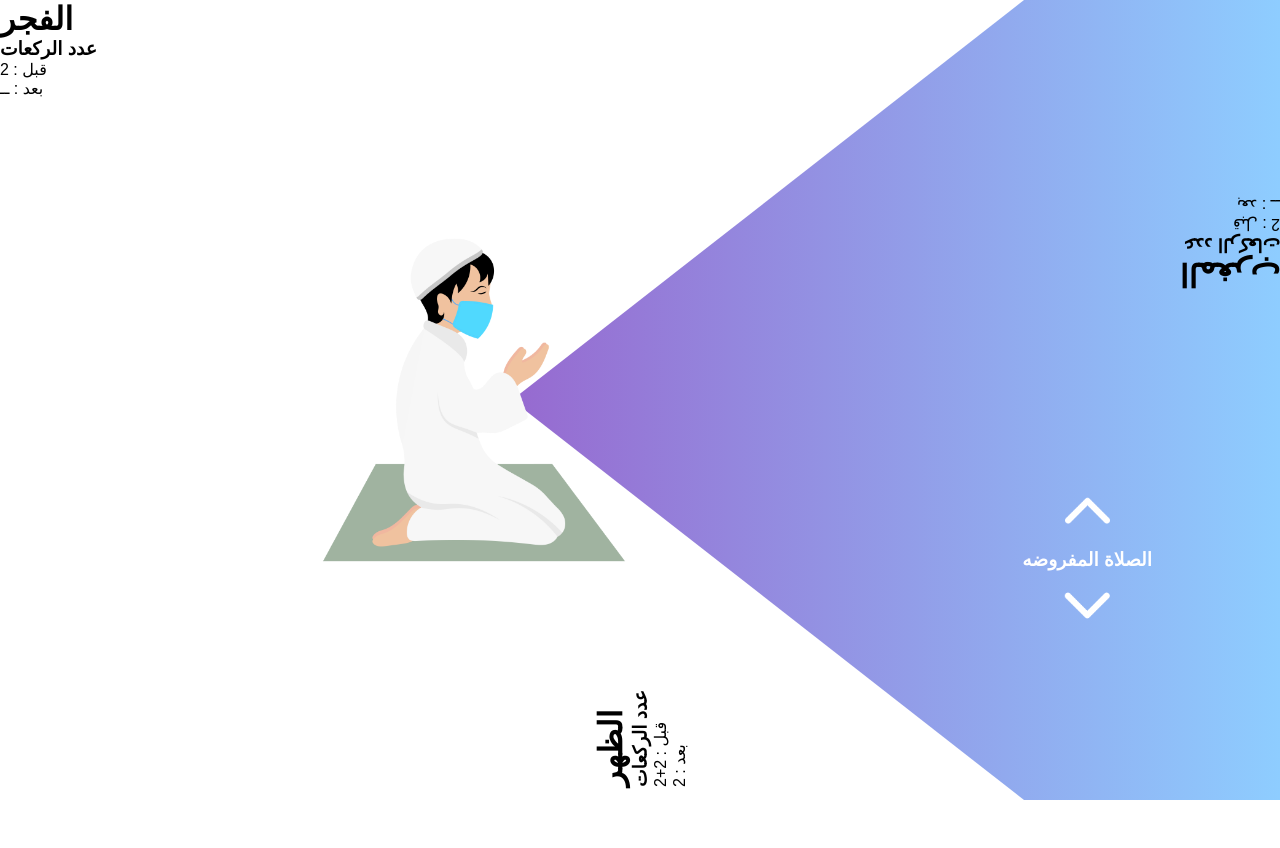
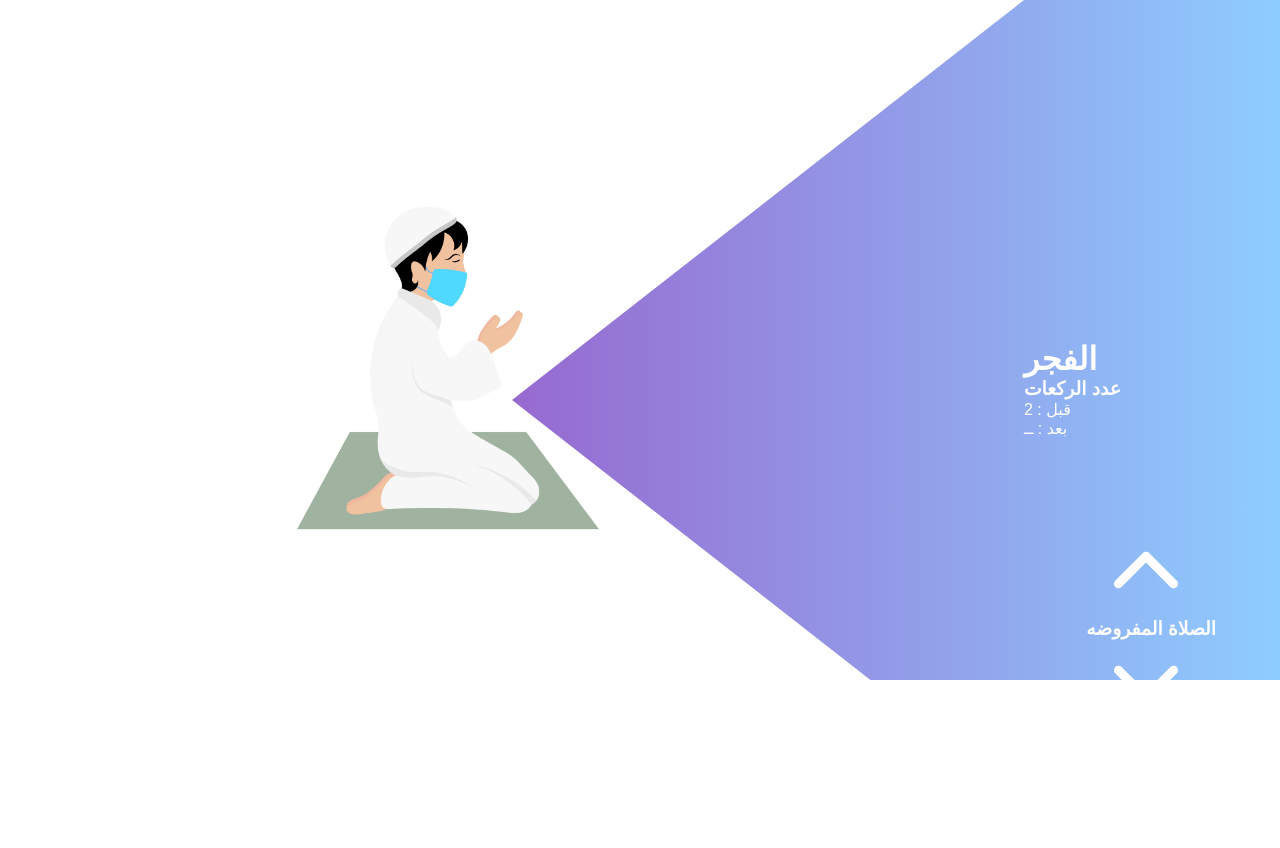
Before and after one commit to Eslam-Shaalan/SonannElRawateb, a plain HTML site: page index.html in a window 1280 px wide. Before the commit the page ends 800 px from the top, so only its background shows below. Drawn offline with Linux system fonts and the light colour scheme.

Commit message:
Update style.css

```diff
--- a/style.css
+++ b/style.css
@@ -2,107 +2,79 @@
     margin:0;
     padding: 0;
     font-family: sans-serif;
+    box-sizing: border-box;
 }
 
 .main{
     width: 100%;
+    min-width: 480px;
     height: 100vh;
-    position: relative;
-    overflow: hidden;
+    max-height: 680px;
     background: linear-gradient(to right,#9c27b0,#8ecdff);
+
 }
 
-.title {
-
-    width: 5rem;
-    position: absolute;
-    top: 10%;
-    right: 10%;
-    align-items: center;
-}
-.title h1{
-    font-size:2rem;
-    color: #fff;
-    text-align: center;
-}
-.information{
-    width: 100vw;
-    height: 100vh;
-    position: absolute;
-    top: 50%;
-    left: -10%;
-    transform: translateY(-50%);
-}
 #circle{
     width: 100vw;
     height: 100vh;
-    position: absolute;
-    top: 0;
-    left: 0;
-    border-radius: 50%;
-   transform: rotate(0deg);
-   transition: 1s;
+    background-color: transparent;
+    display: grid;
+    grid-template-columns: repeat(5,1fr);
+    grid-template-rows: repeat(5,1fr);
+    justify-content: center;
+    align-items: center;
+    transition: 1s;
+
 }
+#circle div{
+    color: #fff;
+    min-width: 120px;
+    min-height: 120px;
+    background-color: transparent;
+    align-items: center;
 
-.feature{
-    position: absolute;
-    display: flex;
-    color: #fff ;
 }
-.feature div{
-    margin-left: 3vw;
-}
-.feature div p{
-margin-top:1vh ;
-}
-
 .one{
-    top: 45vh;
-    right: 5vw;
+    grid-area:3/5/4/6 ;
 }
 .two{
-    top: 1.5vh;
-    left: 35vw;
-    transform: rotate(-90deg);
+    grid-area:1/3/2/4 ;
+    transform: rotate(-90deg) ;
 }
 .three{
-    bottom: 45vh;
-    left:5vw;
+    grid-area:3/1/4/2 ;
     transform: rotate(-180deg);
-
 }
 .four{
-    bottom: 1.5vh;
-    right: 35vw;
+    grid-area:5/3/6/4 ;
     transform: rotate(-270deg);
-
 }
 .prayer{
     width: 30vw;
     position: absolute;
-    top: 50%;
-    left: 22%;
-    transform: translateY(-50%);
+    bottom: 30%;
+    left: 20%;
     z-index: 1;
 }
 .controls{
     position: absolute;
-    right: 10%;
-    top: 70%;
-    transform: translateY(-50%);
-    text-align: center
+    bottom: 10%;
+    right: 5%;
+    z-index: 1;
 }
 .controls h3{
     margin: 1.5vh 0;
     color: #fff;
 }
 #upBtn{
-    width: 3.5vw ;
+    margin: 0 3.5vh;
+    width: 5vw ;
     cursor: pointer;
 
 }
 #downBtn{
-    width: 3.5vw;
+    margin: 0 3.5vh;
+    width: 5vw;
     cursor: pointer;
     transform: rotate(180deg);
 }
```
